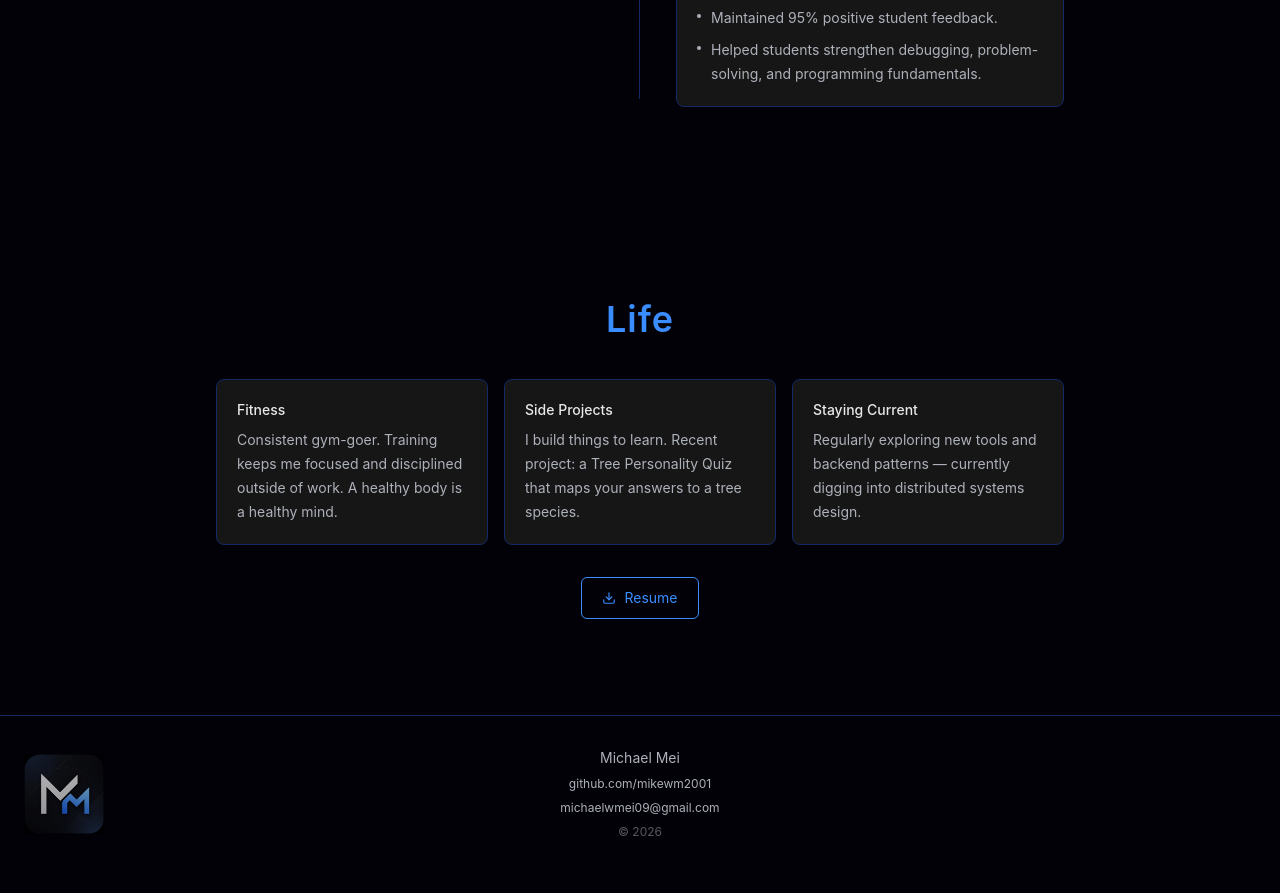
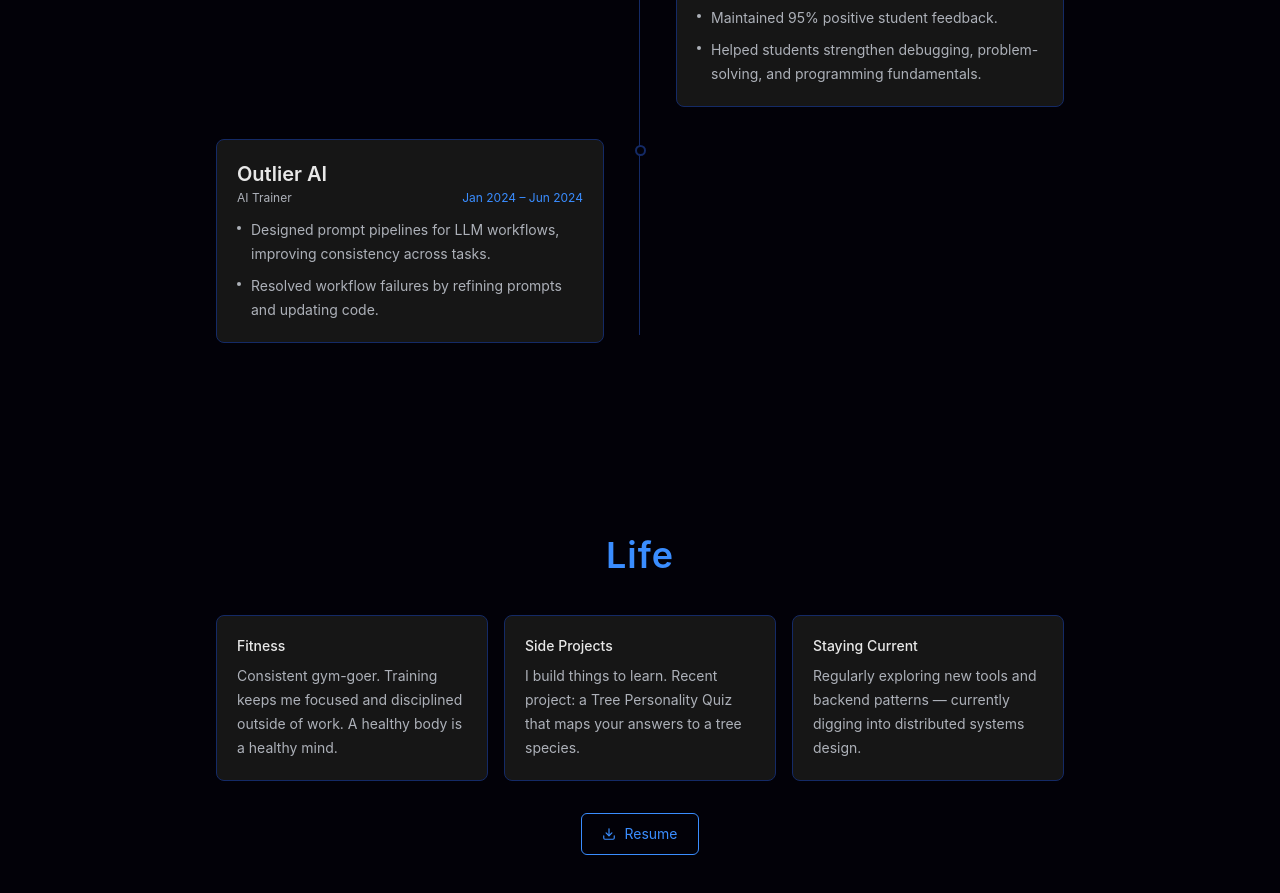
Before and after one commit to mikewm2001/portfolio, a React (Vite) app in the folder personal-landing-page/: page / in a window 1280 px wide. Shown: the part 2820-3713 px from the top of the page. Before the commit the page ends 3692 px from the top, so only its background shows below. Built offline with nearby package versions, Linux system fonts and the light colour scheme.

Commit message:
chore: added outlier experience

```diff
--- a/personal-landing-page/src/components/Experience.tsx
+++ b/personal-landing-page/src/components/Experience.tsx
@@ -24,6 +24,15 @@ const entries: ExperienceEntry[] = [
       'Delivered 600+ tutoring sessions in Java and Python.',
       'Maintained 95% positive student feedback.',
       'Helped students strengthen debugging, problem-solving, and programming fundamentals.',
+    ],
+  },
+  {
+    company: 'Outlier AI',
+    role: 'AI Trainer',
+    dates: 'Jan 2024 – Jun 2024',
+    bullets: [
+      'Designed prompt pipelines for LLM workflows, improving consistency across tasks.',
+      'Resolved workflow failures by refining prompts and updating code.',
     ],
   },
 ];
```
